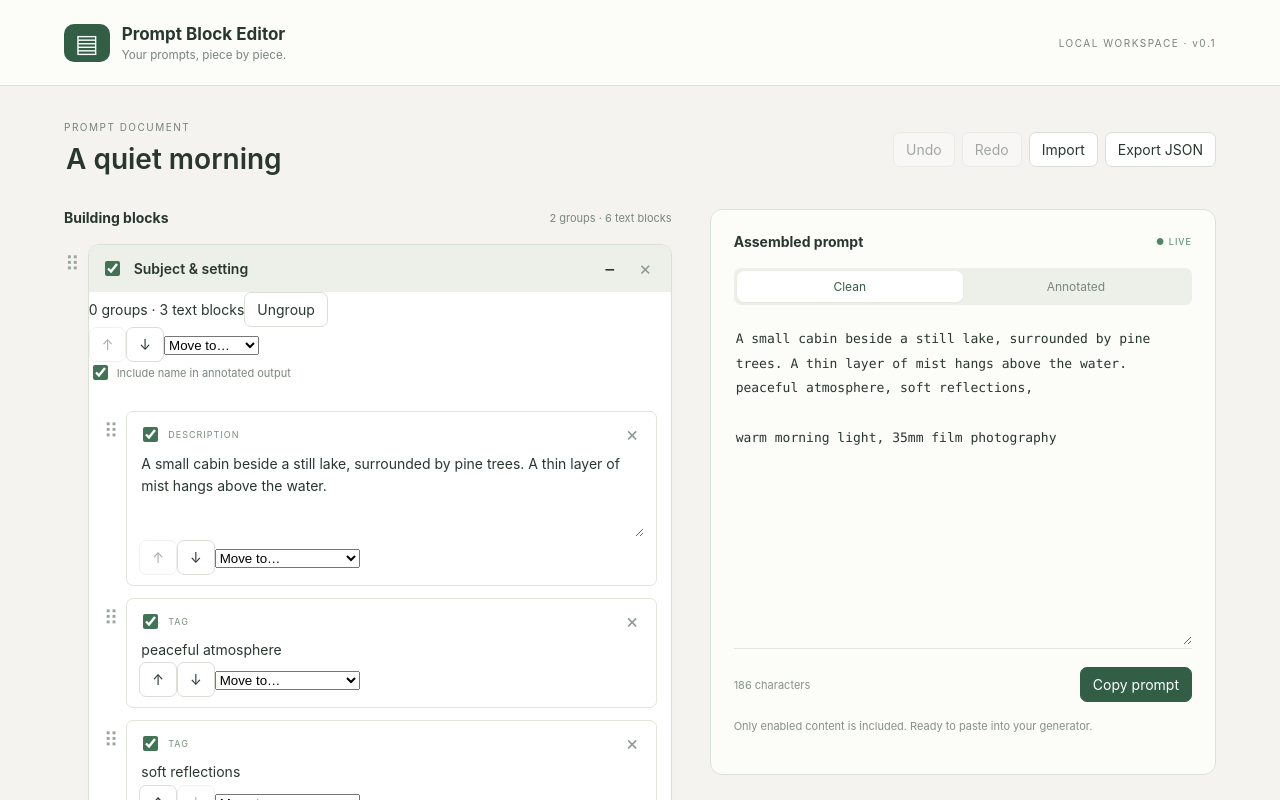
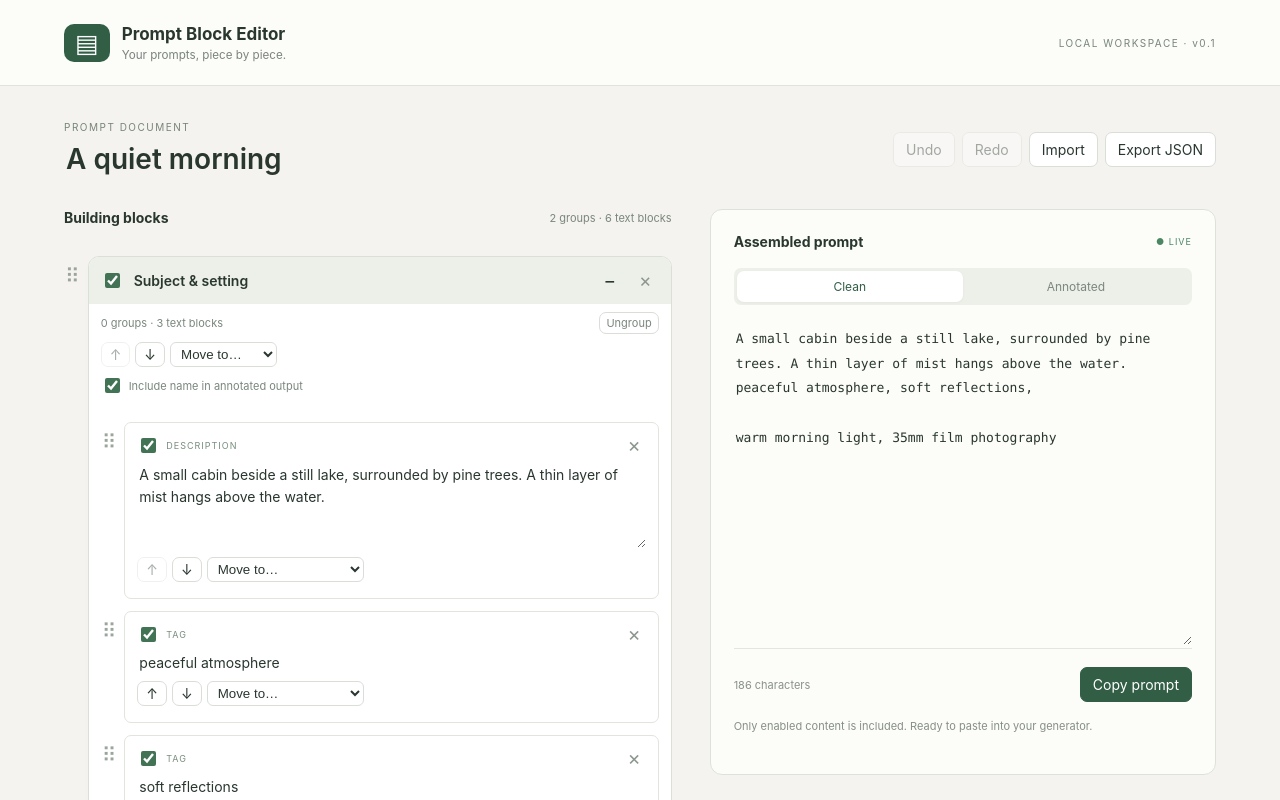
Before and after one commit to pppanyue/Prompt-Block-Editor, a React (Vite) app: page / in a window 1280 px wide. Shown: the top 800 px of the page. Built offline with nearby package versions, Linux system fonts and the light colour scheme.

Commit message:
style update for tree

```diff
--- a/src/styles.css
+++ b/src/styles.css
@@ -361,3 +361,83 @@ footer {
     min-height: 220px;
   }
 }
+
+/* Recursive editor: indentation comes from each group's body, not fixed levels. */
+.group-body {
+  padding: 0 12px 12px;
+}
+.block-list {
+  min-width: 0;
+}
+.block-list .sortable {
+  margin-bottom: 0;
+}
+.group-details {
+  display: flex;
+  gap: 10px;
+  align-items: center;
+  flex-wrap: wrap;
+  padding: 8px 12px;
+  font-size: 11px;
+  color: #7a877d;
+}
+.group-details button {
+  margin-left: auto;
+  font-size: 11px;
+  padding: 3px 6px;
+}
+.placement-tools {
+  display: flex;
+  gap: 5px;
+  padding: 6px 0;
+  flex-wrap: wrap;
+}
+.group > .placement-tools {
+  padding: 0 12px 8px;
+}
+.placement-tools button {
+  padding: 3px 8px;
+}
+.placement-tools select {
+  min-width: 0;
+  max-width: 180px;
+  color: inherit;
+  background: #fff;
+  border: 1px solid #d9ded7;
+  border-radius: 6px;
+  padding: 3px 6px;
+}
+.group-heading-option {
+  padding: 0 12px;
+}
+.inherited-status {
+  display: block;
+  color: #7a877d;
+  margin-bottom: 5px;
+}
+.drop-slot {
+  height: 12px;
+  margin-left: 21px;
+  border-radius: 5px;
+}
+.drop-slot.available {
+  min-height: 28px;
+  height: auto;
+  padding: 5px;
+  border: 1px dashed #7ca387;
+  font-size: 11px;
+  color: #548868;
+}
+.drop-slot.over {
+  background: #d3ead8;
+  border: 2px solid #315e45;
+}
+.tree-dragging .dragging {
+  pointer-events: none;
+}
+.add-buttons {
+  flex-wrap: wrap;
+}
+.editor {
+  overflow-x: auto;
+}
```
